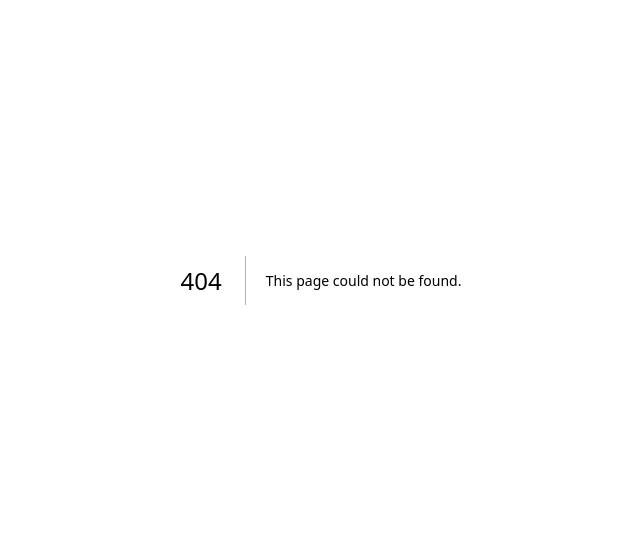
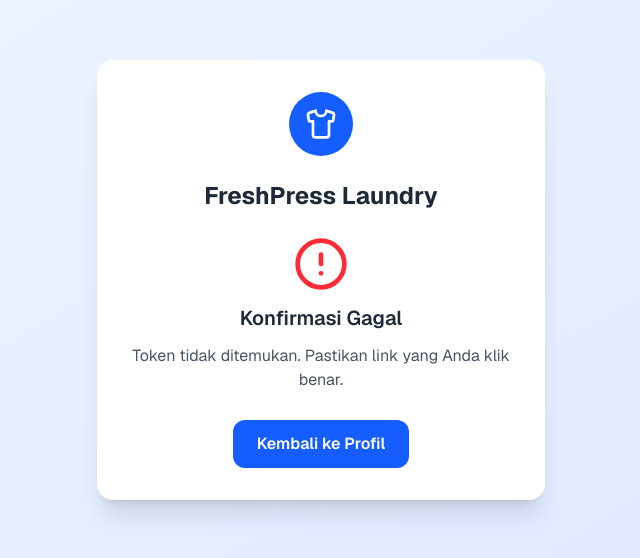
Before and after one commit to AzafaDev/Laundry-App---FreshPress-Laundry, a Next.js app in the folder apps/web/: page /verify-email-change in a window 1280 px wide. Before the commit this address had no page. Shown: the part 120-678 px from the top of the page, without its empty margins (319-959 px from the left). Built offline with nearby package versions, Linux system fonts and the light colour scheme; no server answers.

Commit message:
feat: add email change verification page with loading and error handling

```diff
--- /dev/null
+++ b/apps/web/app/verify-email-change/page.tsx
@@ -0,0 +1,106 @@
+"use client";
+
+import { useEffect, useState, Suspense } from "react";
+import Link from "next/link";
+import { useSearchParams } from "next/navigation";
+import { Shirt, CheckCircle, AlertCircle, Loader2 } from "lucide-react";
+import { axiosInstance } from "@/lib/axios";
+
+function VerifyEmailChangeContent() {
+  const searchParams = useSearchParams();
+  const token = searchParams.get("token");
+
+  const [status, setStatus] = useState<"loading" | "success" | "error">("loading");
+  const [message, setMessage] = useState("");
+
+  useEffect(() => {
+    if (!token) {
+      setStatus("error");
+      setMessage("Token tidak ditemukan. Pastikan link yang Anda klik benar.");
+      return;
+    }
+
+    axiosInstance
+      .post("/v1/customer/profile/verify-email-change", { token })
+      .then((res) => {
+        setMessage(res.data?.message ?? "Email berhasil diubah.");
+        setStatus("success");
+      })
+      .catch((err) => {
+        const msg =
+          err?.response?.data?.message ??
+          "Konfirmasi gagal. Token mungkin sudah kadaluarsa atau tidak valid.";
+        setMessage(msg);
+        setStatus("error");
+      });
+  }, [token]);
+
+  return (
+    <div className="min-h-screen bg-gradient-to-br from-blue-50 to-indigo-100 flex items-center justify-center p-4">
+      <div className="bg-white rounded-2xl shadow-xl w-full max-w-md p-8 text-center">
+        {/* Logo */}
+        <div className="flex justify-center mb-6">
+          <div className="bg-blue-600 rounded-full p-4">
+            <Shirt className="w-8 h-8 text-white" />
+          </div>
+        </div>
+        <h1 className="text-2xl font-bold text-gray-800 mb-2">
+          FreshPress Laundry
+        </h1>
+
+        {status === "loading" && (
+          <div className="mt-6 flex flex-col items-center gap-3 text-gray-600">
+            <Loader2 className="w-10 h-10 animate-spin text-blue-600" />
+            <p>Mengkonfirmasi perubahan email…</p>
+          </div>
+        )}
+
+        {status === "success" && (
+          <div className="mt-6 flex flex-col items-center gap-3">
+            <CheckCircle className="w-14 h-14 text-green-500" />
+            <h2 className="text-xl font-semibold text-gray-800">
+              Email Berhasil Diubah!
+            </h2>
+            <p className="text-gray-600">{message}</p>
+            <Link
+              href="/login"
+              className="mt-4 inline-block bg-blue-600 hover:bg-blue-700 text-white font-semibold px-6 py-3 rounded-xl transition-colors"
+            >
+              Login dengan Email Baru
+            </Link>
+          </div>
+        )}
+
+        {status === "error" && (
+          <div className="mt-6 flex flex-col items-center gap-3">
+            <AlertCircle className="w-14 h-14 text-red-500" />
+            <h2 className="text-xl font-semibold text-gray-800">
+              Konfirmasi Gagal
+            </h2>
+            <p className="text-gray-600">{message}</p>
+            <Link
+              href="/profile"
+              className="mt-4 inline-block bg-blue-600 hover:bg-blue-700 text-white font-semibold px-6 py-3 rounded-xl transition-colors"
+            >
+              Kembali ke Profil
+            </Link>
+          </div>
+        )}
+      </div>
+    </div>
+  );
+}
+
+export default function VerifyEmailChangePage() {
+  return (
+    <Suspense
+      fallback={
+        <div className="min-h-screen flex items-center justify-center">
+          <Loader2 className="w-10 h-10 animate-spin text-blue-600" />
+        </div>
+      }
+    >
+      <VerifyEmailChangeContent />
+    </Suspense>
+  );
+}
```
